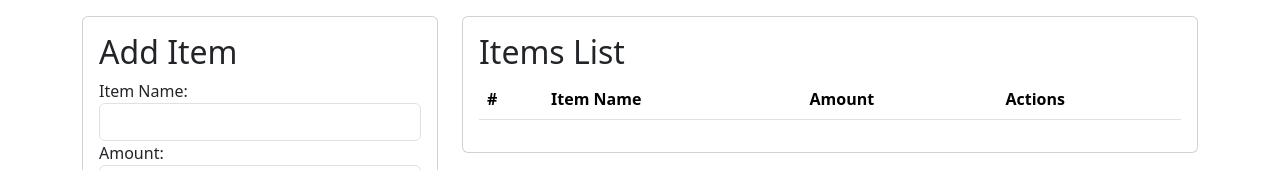
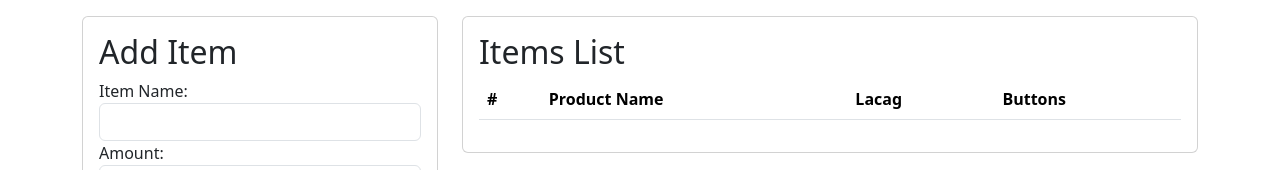
Before and after one commit to Islow2024/learn, a plain HTML site: page index.html in a window 1280 px wide. Shown: the top 170 px of the page. Drawn offline with nearby package versions, Linux system fonts and the light colour scheme.

Commit message:
updated Table Head

```diff
--- a/index.html
+++ b/index.html
@@ -42,9 +42,9 @@
                 <thead>
                   <tr>
                     <th>#</th>
-                    <th>Item Name</th>
-                    <th>Amount</th>
-                    <th>Actions</th>
+                    <th>Product Name</th>
+                    <th>Lacag</th>
+                    <th>Buttons</th>
                   </tr>
                 </thead>
                 <tbody id="itemsTableBody"></tbody>
```
